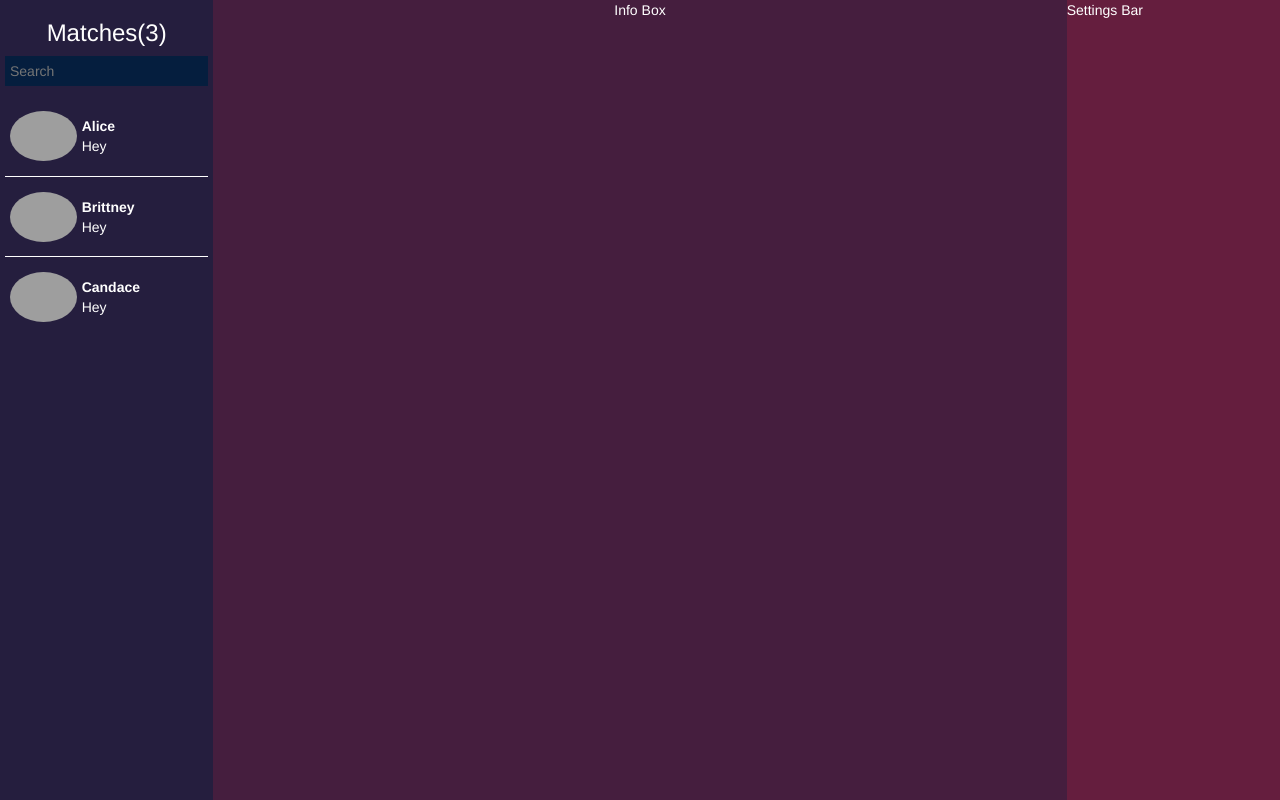
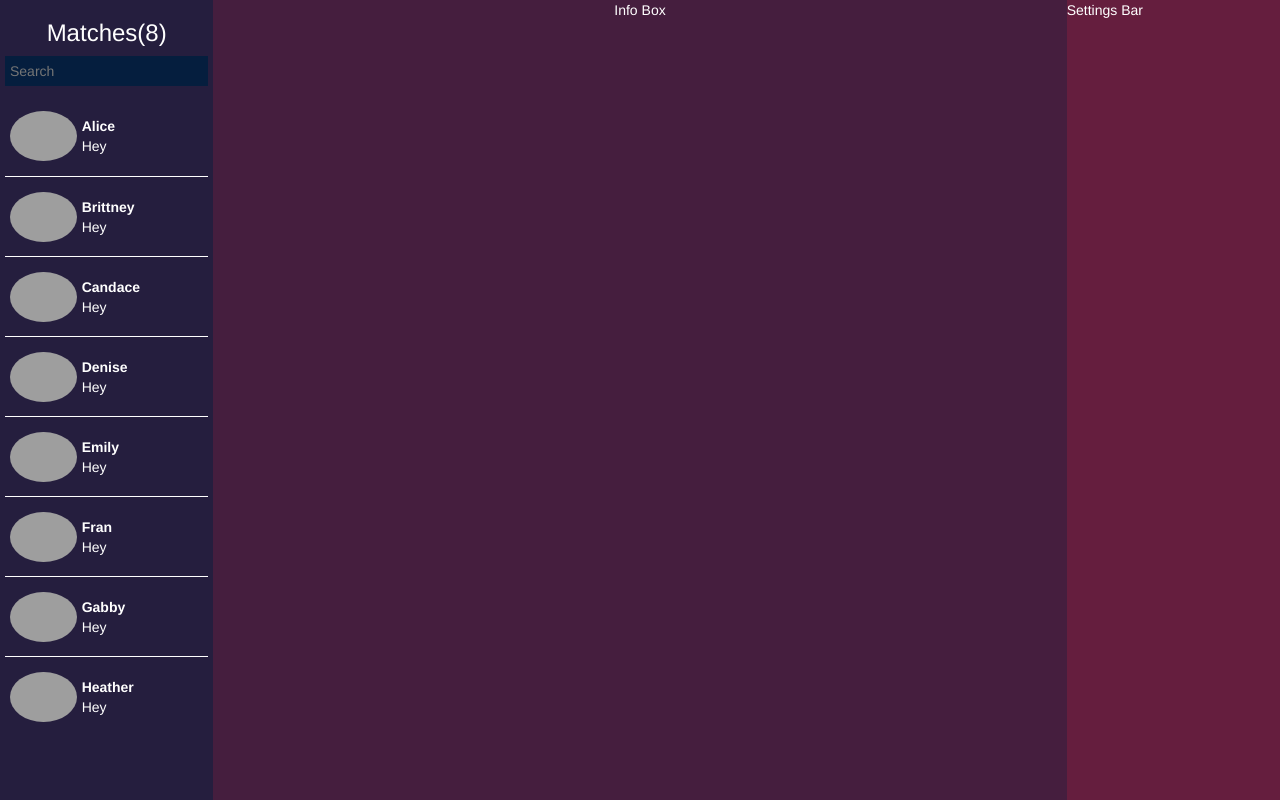
Before and after one commit to zfreedman/aigram, a React app: page / in a window 1280 px wide. Built offline with nearby package versions, Linux system fonts and the light colour scheme; grey boxes are pictures that could not be loaded.

Commit message:
feat: Added scrollability to MatchList

```diff
--- a/src/components/app.js
+++ b/src/components/app.js
@@ -15,7 +15,12 @@ export default class App extends Component {
       matches: [
         {name: "Alice", dist: "5 mi", img: "https://pbs.twimg.com/profile_images/739247958340698114/fVKY9fOv.jpg"},
         {name: "Brittney", dist: "11 mi", img: "https://pbs.twimg.com/profile_images/803217914337828864/99oo37KN_400x400.jpg"},
-        {name: "Candace", dist: "8 mi", img: "http://dailypost.ng/wp-content/uploads/2018/01/Ugochi-Ihezue.jpg"}
+        {name: "Candace", dist: "8 mi", img: "http://dailypost.ng/wp-content/uploads/2018/01/Ugochi-Ihezue.jpg"},
+        {name: "Denise", dist: "42 mi", img: "http://www.fotothing.com/photos/1b3/1b3a599726df89c8a665b2993591459e.jpg"},
+        {name: "Emily", dist: "3 mi", img: "https://ae01.alicdn.com/kf/HTB199DpXTZRMeJjSspkq6xGpXXaU/New-Women-Bras-Girl-Racerback-Bra-Seamless-Wireless-Underwear-Bra-Best-XM.jpg"},
+        {name: "Fran", dist: "107 mi", img: "https://images.pexels.com/photos/654690/pexels-photo-654690.jpeg?auto=compress&cs=tinysrgb&h=350"},
+        {name: "Gabby", dist: "2921 mi", img: "https://i2.wp.com/www.usmagazine.com/wp-content/uploads/2018/05/shayanna-jenkins-hernandez.jpg?crop=236px%2C0px%2C1565px%2C1564px&resize=400%2C400&ssl=1"},
+        {name: "Heather", dist: "22 mi", img: "https://www.dunkindonuts.com/content/dam/dd/img/heros-lifestyle/standard/hero-perks-lp-surprisedgirl-640x640.jpg"}
       ]
     }
   }
--- a/style/style.css
+++ b/style/style.css
@@ -45,6 +45,8 @@ https://digitalsynopsis.com/design/beautiful-color-palettes-combinations-schemes
 .match_list {
   list-style-type: none;
   padding-left: 0;
+  height: 80vh;
+  overflow-y: auto;
 }
 
 /*flexbox align-items https://internetingishard.com/html-and-css/flexbox/*/
```
